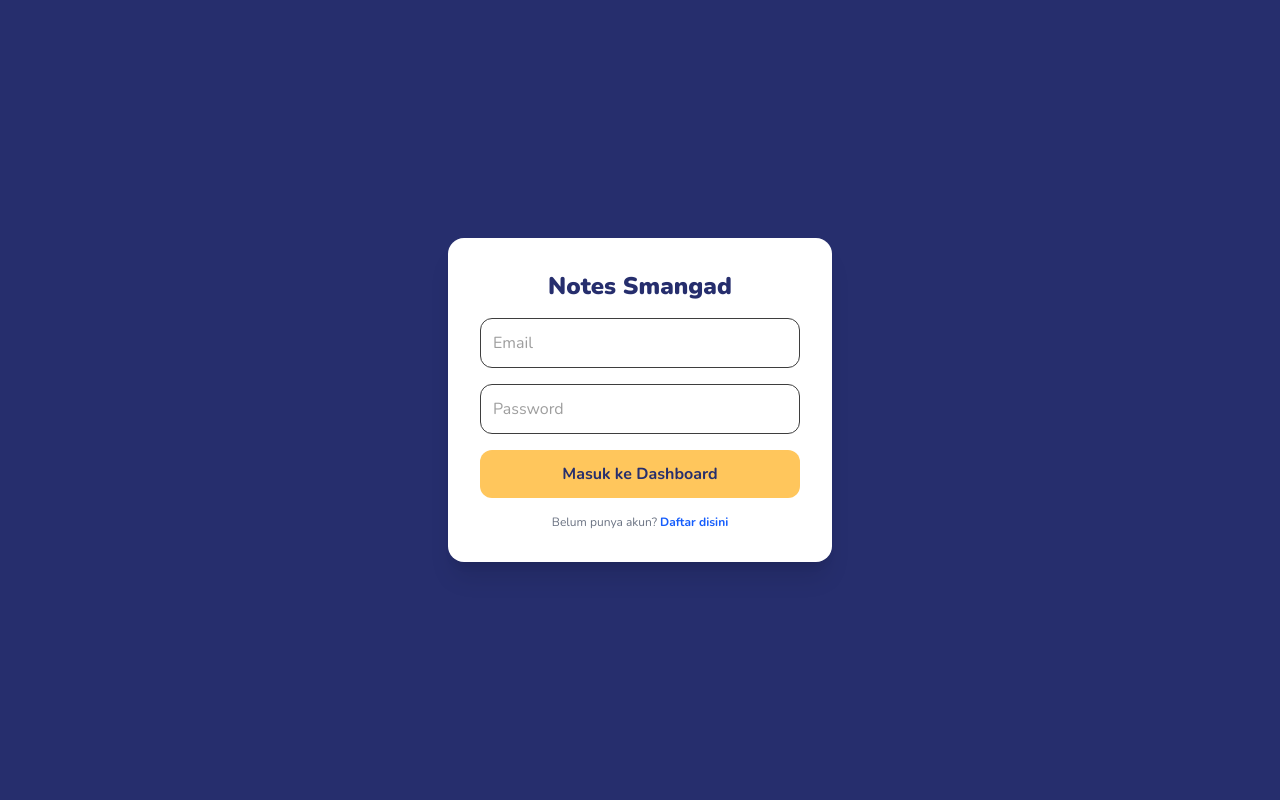
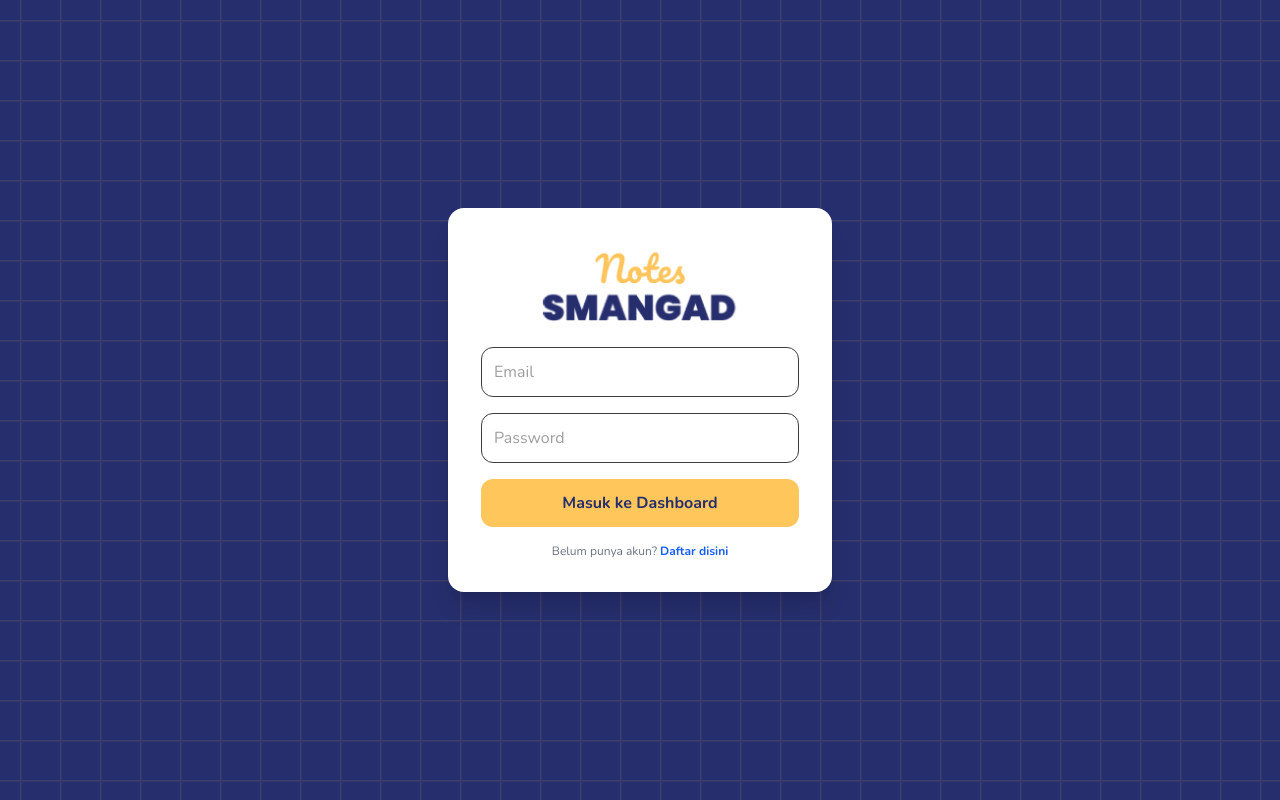
Before and after one commit to mdikavw/notes-smangad, a Next.js app: page / in a window 1280 px wide. Built offline with nearby package versions, Linux system fonts and the light colour scheme; no server answers.

Commit message:
login ricing

```diff
--- a/src/app/layout.tsx
+++ b/src/app/layout.tsx
@@ -4,7 +4,6 @@ import Sidebar from '@/components/Sidebar';
 import { Providers } from '@/components/Providers';
 import { Nunito } from 'next/font/google';
 
-// 1. Import NextAuth untuk cek session di server
 import { getServerSession } from "next-auth";
 import { authOptions } from "@/app/api/auth/[...nextauth]/route";
 
@@ -18,32 +17,32 @@ export const metadata: Metadata = {
     description: 'Aplikasi pencatatan dengan sistem autentikasi',
 };
 
-// 2. Ubah RootLayout menjadi async function
+
 export default async function RootLayout({
     children,
 }: Readonly<{
     children: React.ReactNode;
 }>) {
-    // 3. Ambil data session
+
     const session = await getServerSession(authOptions);
 
     return (
         <html lang="id">
             <body className={`${nunito.className} flex w-full min-h-screen bg-[#262e6d]`}>
                 <Providers>
-                    {/* 4. Tampilkan Sidebar HANYA jika session ada (sudah login) */}
+
                     {session && (
                         <div className='fixed left-0 h-screen'>
                             <Sidebar />
                         </div>
                     )}
 
-                    {/* 5. Atur gaya container: Jika login, pakai gaya dashboard. Jika belum, full screen. */}
+
                     <div
                         className={`
                             ${session
-                                ? 'ms-70 p-6 bg-[#eeeef9] rounded-s-3xl' // Gaya saat di Dashboard
-                                : 'flex items-center justify-center w-full' // Gaya saat di halaman Login
+                                ? 'ms-70 p-6 bg-[#eeeef9] rounded-s-3xl'
+                                : 'flex items-center justify-center w-full'
                             }
                             w-full text-[#3e3e3e] min-h-screen h-fit
                         `}
--- a/src/app/page.tsx
+++ b/src/app/page.tsx
@@ -3,6 +3,8 @@ import { signIn } from "next-auth/react";
 import { useRouter } from "next/navigation";
 import { useState } from "react";
 import Link from "next/link";
+import Image from 'next/image';
+import logo from '../../public/logo-notes-smangad-alt.png';
 
 export default function LoginPage() {
     const router = useRouter();
@@ -29,9 +31,23 @@ export default function LoginPage() {
     };
 
     return (
-        <div className="flex h-[80vh] items-center justify-center">
-            <form onSubmit={handleLogin} className="bg-white p-8 rounded-2xl shadow-xl w-96 flex flex-col gap-4">
-                <h1 className="text-2xl font-black text-[#262e6d] text-center">Notes Smangad</h1>
+        <div className="absolute inset-0 flex items-center justify-center bg-[#262e6d] overflow-hidden">
+
+            <div
+                className="absolute inset-0 z-0 opacity-10"
+                style={{
+                    backgroundImage: `
+                        linear-gradient(#ffc65c 1px, transparent 2px),
+                        linear-gradient(90deg, #ffc65c 1px, transparent 2px)
+                    `,
+                    backgroundSize: '40px 40px',
+                    backgroundPosition: 'center center'
+                }}
+            ></div>
+
+            <form onSubmit={handleLogin} className="relative z-10 bg-white p-8 rounded-2xl shadow-xl w-96 flex flex-col gap-4 border border-white/20">
+                <Image src={logo} alt='Logo Notes Smangad' priority className="mx-auto" />
+
                 {error && <p className="text-red-500 text-sm text-center font-bold">{error}</p>}
 
                 <input name="email" type="email" placeholder="Email" className="p-3 border rounded-xl outline-none focus:ring-2 focus:ring-[#262e6d]" required />
```
Also changed, not shown: public/logo-notes-smangad-alt.png (added).
